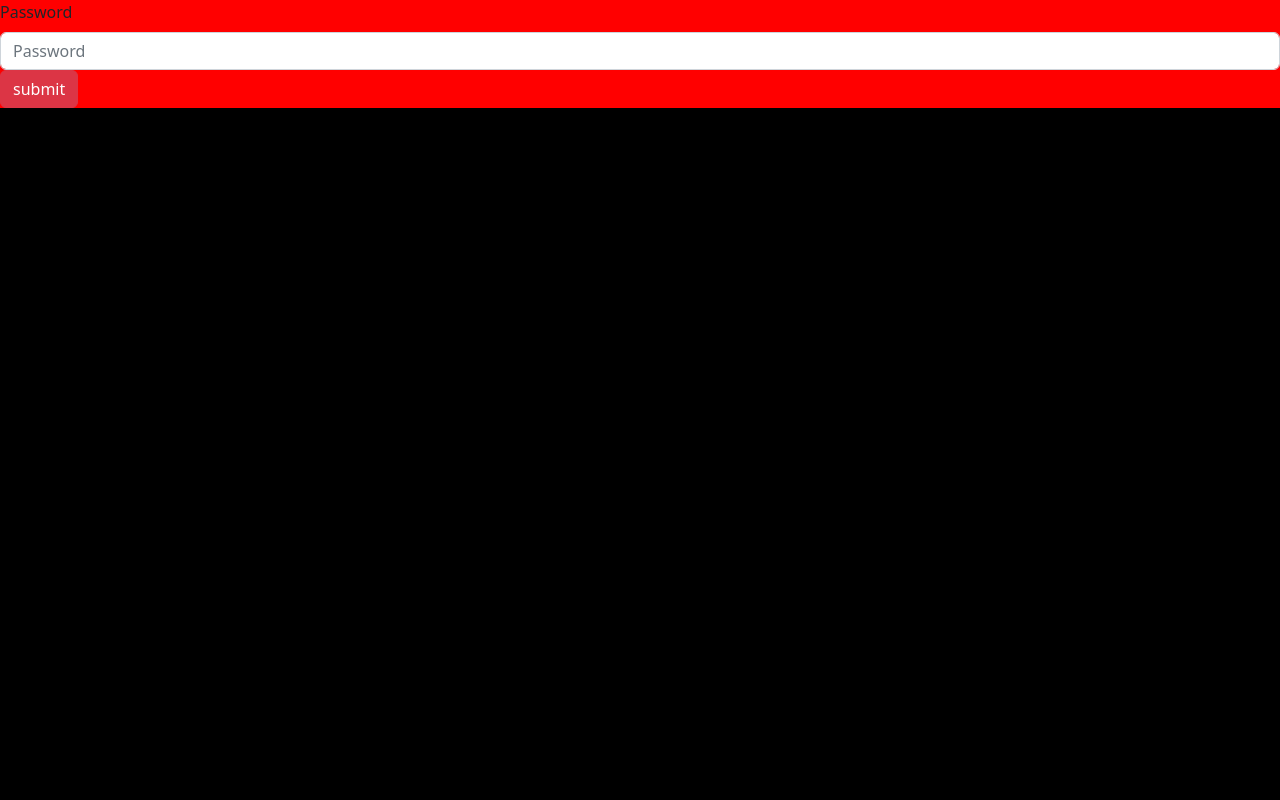
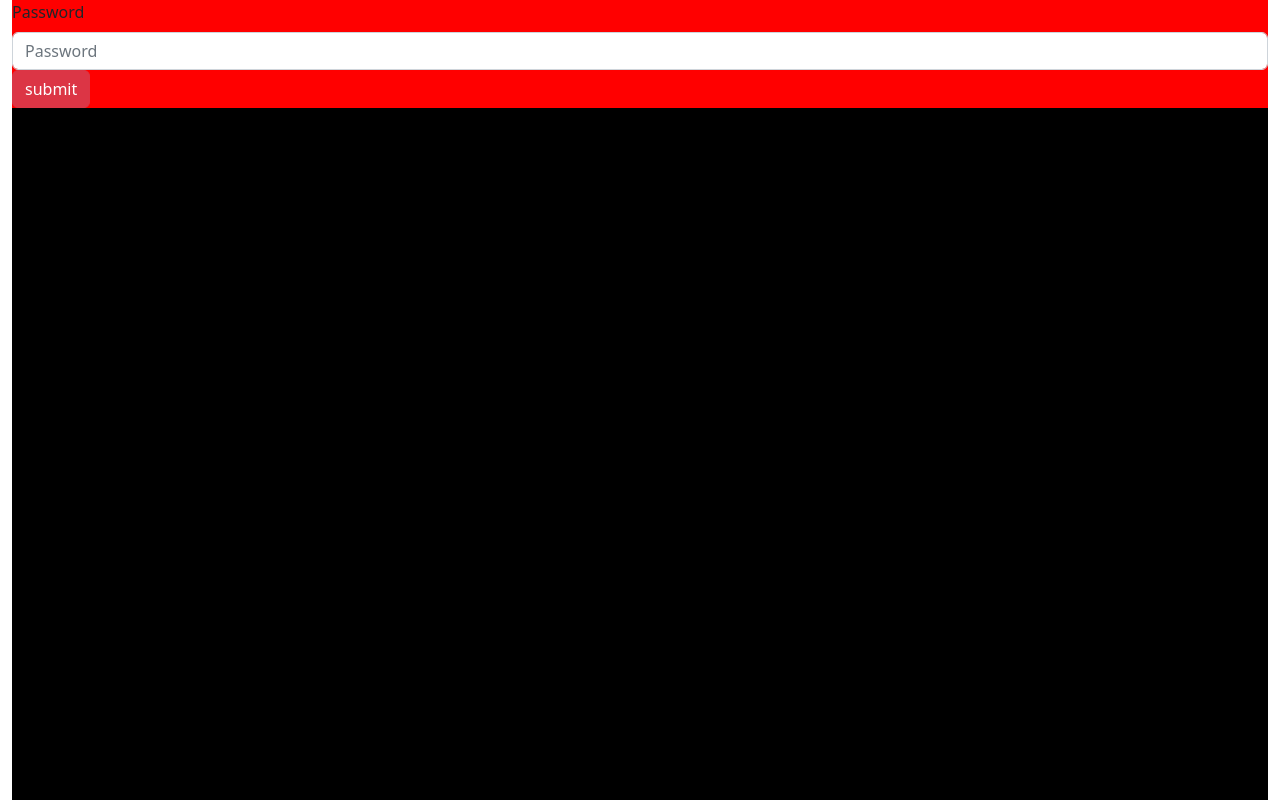
Before and after one commit to dev-kev-coder/Family-Charades, a React (Create React App) app in the folder client/: page / in a window 1280 px wide. Built offline with nearby package versions, Linux system fonts and the light colour scheme.

Commit message:
Placed Container in App.js component; Entire application will utilize bootstrap and needed a global container

```diff
--- a/client/src/App.js
+++ b/client/src/App.js
@@ -1,5 +1,5 @@
 import { Route, Routes } from 'react-router-dom';
-// import Container from 'react-bootstrap/Container';
+import Container from 'react-bootstrap/Container';
 
 // Import pages for application
 import Login from './pages/Login/Login.js';
@@ -7,14 +7,12 @@ import Home from './pages/Home.js';
 
 const App = () => {
     return (
-        <div>
+        <Container fluid>
             <Routes>
-                {/* <Container fluid> */}
-                    <Route path="/" element={<Login />} />
-                    <Route path="/home" element={<Home />} />
-                {/* </Container> */}
+                <Route path="/" element={<Login />} />
+                <Route path="/home" element={<Home />} />
             </Routes>
-        </div>
+        </Container>
     );
 };
 
```
Also changed, not shown: client/src/pages/Login/Login.js (+9 -3 lines).
